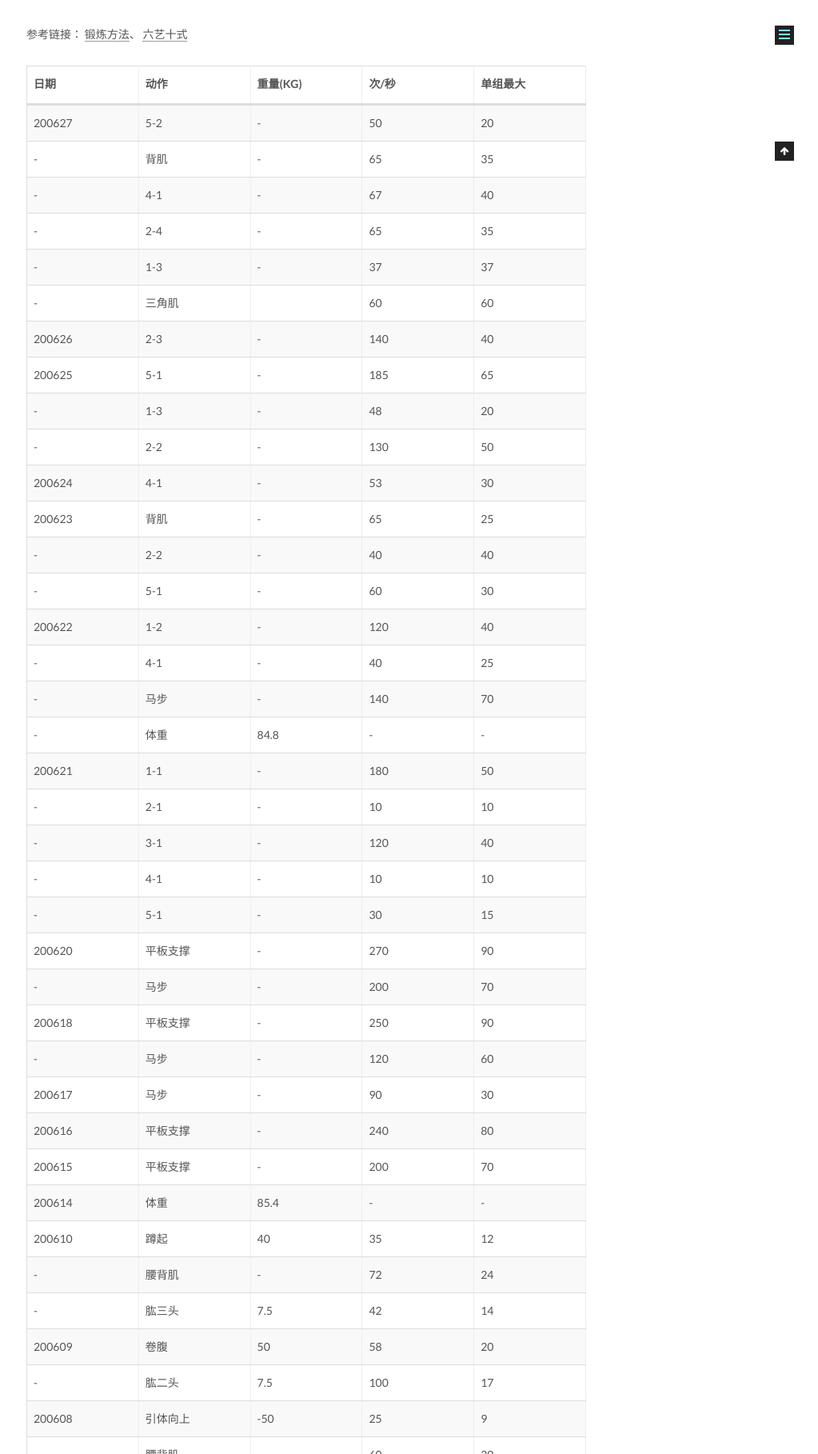
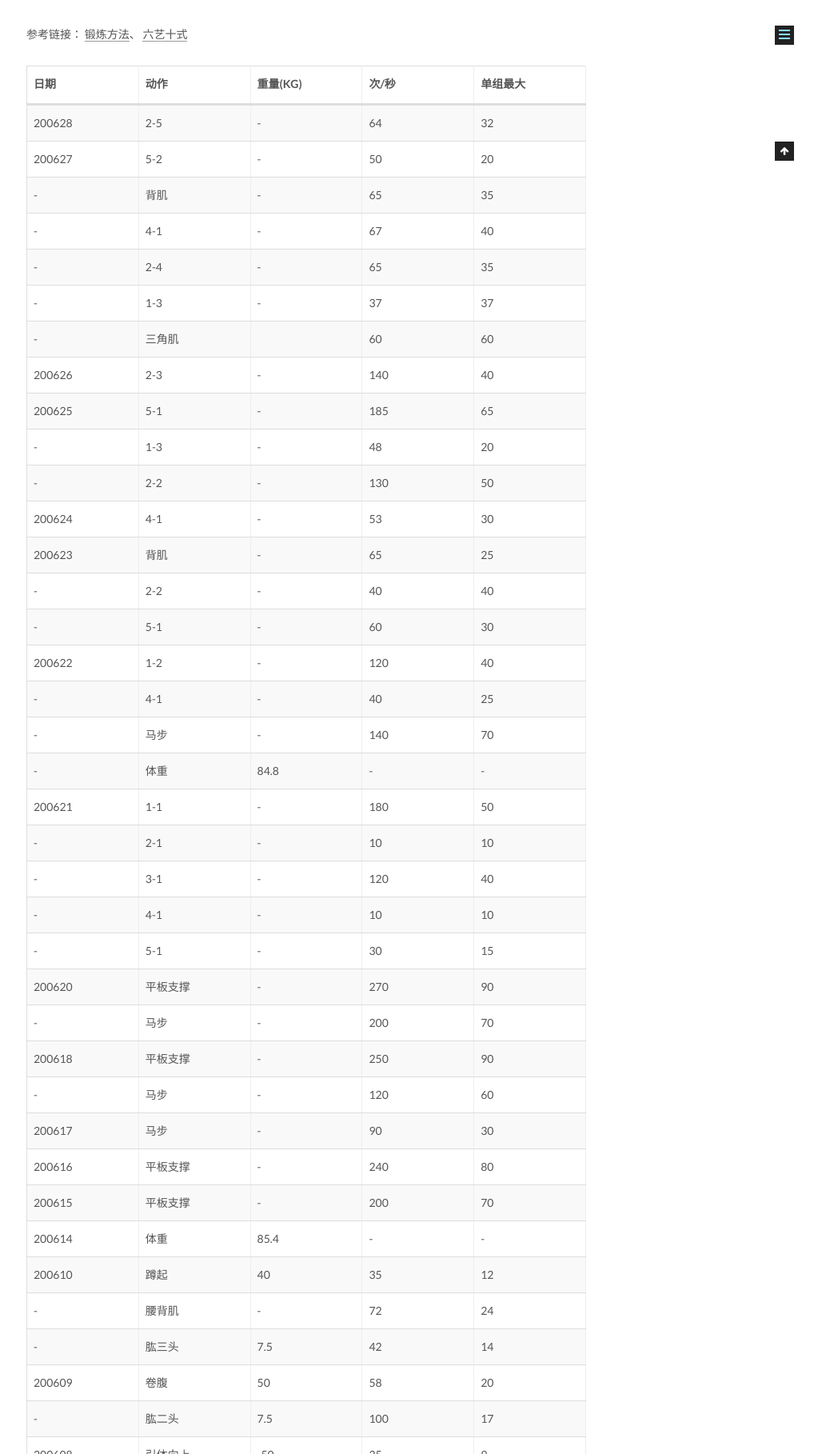
Before and after one commit to CodeHunter2006/CodeHunter2006.github.io, a Jekyll site: the page built from _posts/2020-06-01-Fitness_Record.md, in a window 1280 px wide, cut to the strip 799-2617 px from the top of the page. Shown: the whole strip at 80% size, without its empty margins (257-1280 px from the left). Built offline with Jekyll 4.4.1, drawn with Linux system fonts in a browser that asks for light colours.

Commit message:
[doc]: add contents.

```diff
--- a/_posts/2020-06-01-Fitness_Record.md
+++ b/_posts/2020-06-01-Fitness_Record.md
@@ -14,6 +14,7 @@ tags: Healthy
 
 | 日期   | 动作     | 重量(KG) | 次/秒 | 单组最大 |
 | ------ | -------- | -------- | ----- | -------- |
+| 200628 | 2-5      | -        | 64    | 32       |
 | 200627 | 5-2      | -        | 50    | 20       |
 | -      | 背肌     | -        | 65    | 35       |
 | -      | 4-1      | -        | 67    | 40       |
```
